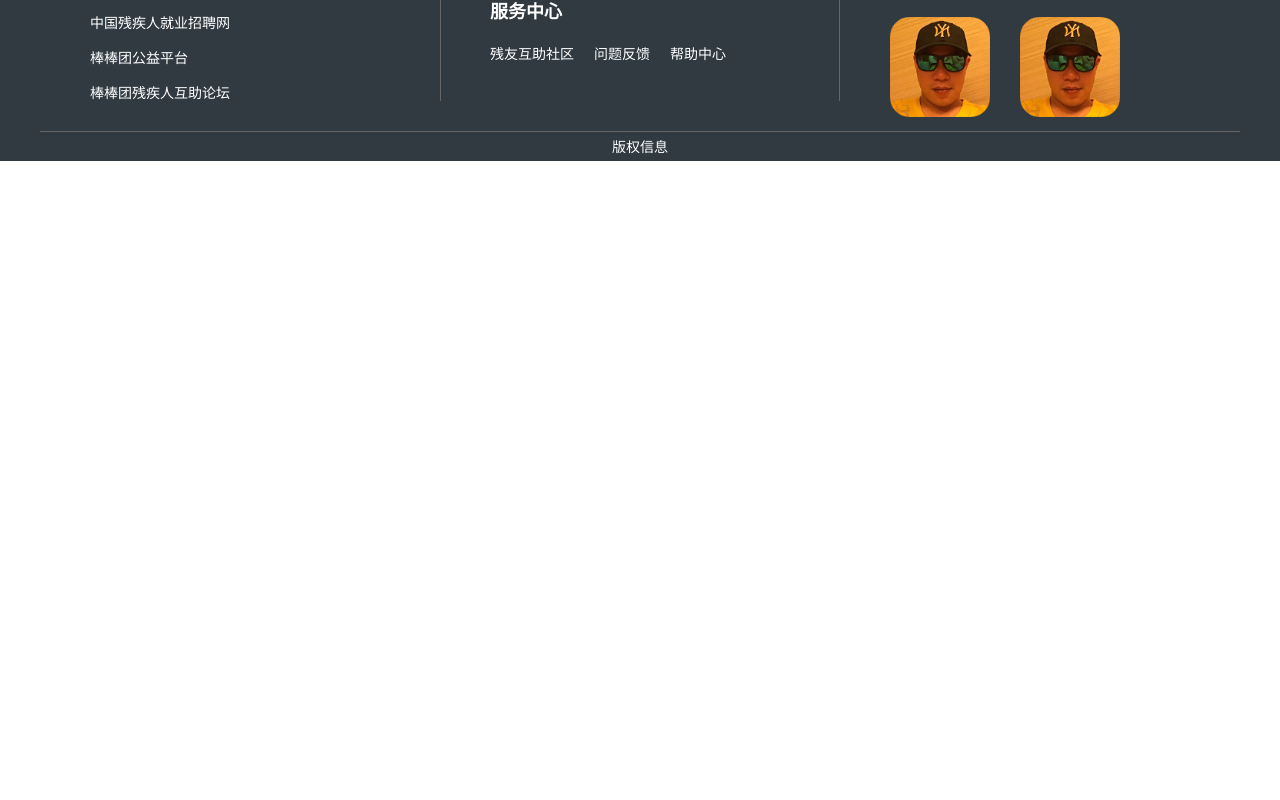
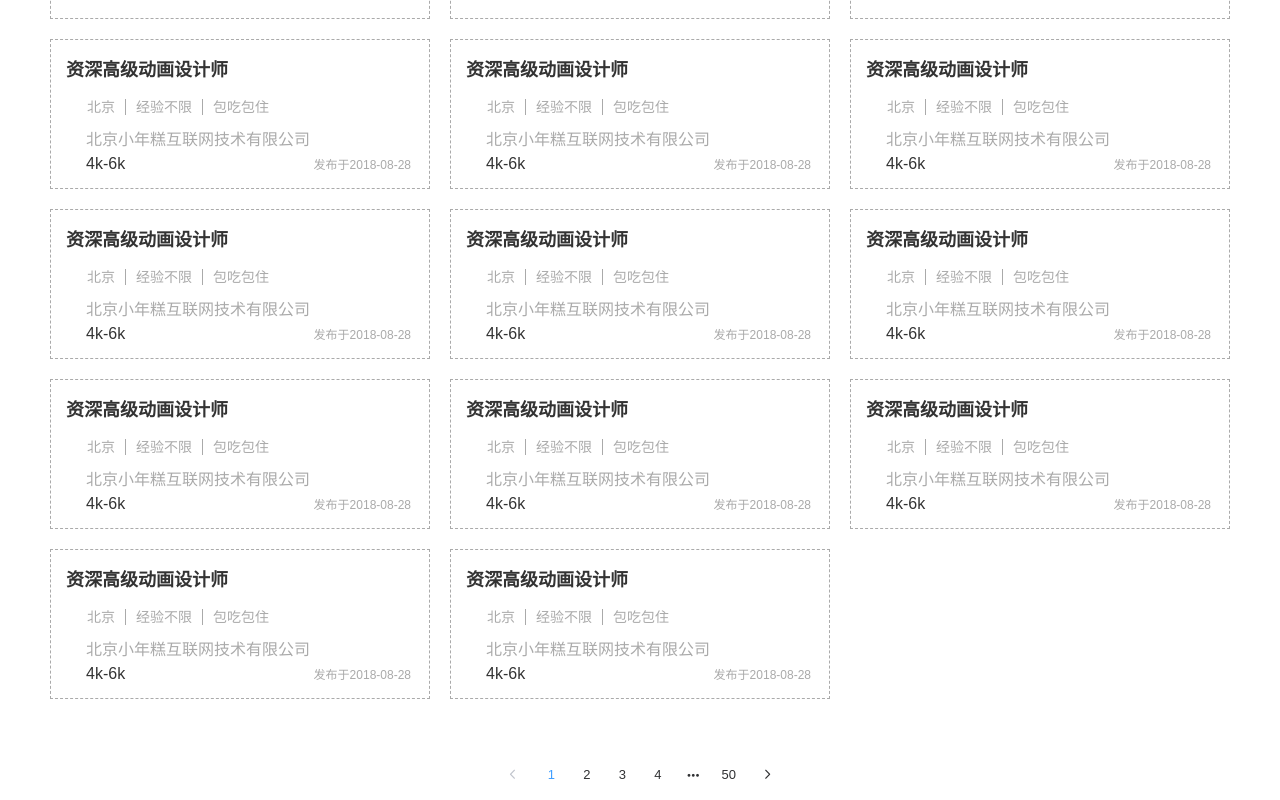
Before and after one commit to hero-ho/cjrgotowork, a Vue app: page /#/home in a window 1280 px wide. Shown: the part 920-1720 px from the top of the page. Before the commit the page ends 1082 px from the top, so only its background shows below. Built offline with nearby package versions, Linux system fonts and the light colour scheme.

Commit message:
item card and elementUI pagination added

```diff
--- /dev/null
+++ b/src/components/jobItem/JobItem.vue
@@ -0,0 +1,79 @@
+<template>
+  <div class="job-item">
+    <div class="title">资深高级动画设计师</div>
+    <div class="info">
+      <div class="detail">
+        <span class="city">北京</span>
+        <span class="experience">经验不限</span>
+        <span class="perks">包吃包住</span>
+      </div>
+      <div class="company-name">北京小年糕互联网技术有限公司</div>
+    </div>
+    <div class="lower-detail">
+      <span class="salary">4k-6k</span>
+      <span class="post-date">
+        发布于2018-08-28
+      </span>
+    </div>
+  </div>
+</template>
+
+<script>
+export default {
+  name: 'JobItem'
+}
+</script>
+
+<style lang="less" scoped>
+.job-item {
+  box-sizing: border-box;
+  .lower-detail{
+    position: absolute;
+    bottom: 15px;
+    left: 35px;
+    width: 325px;
+    display: flex;
+    justify-content: space-between;
+    font-size: 16px;
+    color: #333;
+    .post-date{
+      font-size: 12px;
+      color: #aaaaaa;
+    }
+  }
+  position: relative;
+  margin: 10px 10px;
+  height: 150px;
+  border: 1px dashed #aaaaaa;
+  width: 380px;
+  padding: 15px;
+  .title {
+    font-size: 18px;
+    font-weight: 600;
+    font-family: PingFang-SC-Regular;
+    text-align: left;
+    color: #333;
+    padding-bottom: 15px;
+  }
+  .info {
+    padding: 0 20px 0 20px;
+    .detail{
+      padding-bottom: 10px;
+      font-size: 14px;
+      color: #aaaaaa;
+      &>span{
+        padding: 0 10px;
+        border-left: 1px solid #aaaaaa;
+      }
+      &>span:first-child{
+        padding-left: 0;
+        border-left: 1px solid transparent;
+      }
+    }
+    .company-name {
+      color: #aaaaaa;
+    }
+  }
+}
+
+</style>
--- a/src/components/jobList/JobList.vue
+++ b/src/components/jobList/JobList.vue
@@ -13,7 +13,7 @@
               @change="handleChange"
               >
             </el-cascader>
-            <el-select v-model="currentDistrict" filterable placeholder="工作地区">
+            <el-select :disabled=!districts v-model="currentDistrict" filterable placeholder="工作地区">
               <el-option
                 v-for="item in districts"
                 :key="item.id"
@@ -27,20 +27,49 @@
       <span data-sort="date" class="active">发布时间</span>
       <span data-sort="popularity">热度</span>
     </div>
+    <div class="job-items">
+      <JobItem />
+      <JobItem />
+      <JobItem />
+      <JobItem />
+      <JobItem />
+      <JobItem />
+      <JobItem />
+      <JobItem />
+      <JobItem />
+      <JobItem />
+      <JobItem />
+      <JobItem />
+      <JobItem />
+      <JobItem />
+    </div>
+    <div class="pagination">
+      <el-pagination
+        :page-size="20"
+        :pager-count="5"
+        layout="prev, pager, next"
+        :total="1000">
+      </el-pagination>
+    </div>
   </div>
 </template>
 
 <script>
-import { Row, Col, Select, Option, Cascader } from 'element-ui'
+import JobItem from '../jobItem/JobItem'
+import { Row, Col, Select, Option, Cascader, Pagination } from 'element-ui'
 import Vue from 'vue'
 import { province } from './provinces'
 import { cities } from './cities'
 import { districts } from './districts'
 Vue.use(Cascader)
+Vue.use(Pagination)
 Vue.use([Row, Col, Select, Option])
 
 export default {
   name: 'JobList',
+  components: {
+    JobItem
+  },
   created() {
     this.province = province.map(e => {
       return {
@@ -61,8 +90,9 @@ export default {
   },
   data() {
     return {
+      pagerCount: 6,
       province,
-      districts,
+      districts: '',
       cities,
       currentDistrict: '',
       cityCode: '',
@@ -71,34 +101,43 @@ export default {
   },
   methods: {
     toggleActive(e) {
-      if (e.target.nodeName === 'SPAN') {
+      if (
+        e.target.nodeName === 'SPAN' &&
+        !Array.from(e.target.classList).includes('active')
+      ) {
         Array.from(e.currentTarget.querySelectorAll('span')).forEach(e => {
           e.classList.toggle('active')
         })
-        this.sortBy = e.target.dataset.sort;
+        this.sortBy = e.target.dataset.sort
         console.dir(this.sortBy)
       }
     },
     handleChange(value) {
       this.cityCode = value[1]
-      console.log(this.cityCode)
       this.districts = districts.filter(e => {
         return e.cityCode === this.cityCode
       })
-      console.log(this.districts)
     }
   }
 }
 </script>
 
 <style lang="less" scoped>
+.job-items {
+  display: flex;
+  flex-wrap: wrap;
+}
 .jobList {
+  .pagination{
+    margin: 50px auto 60px;
+    text-align: center;
+  }
   width: 1200px;
   margin: 0 auto;
 }
 .sort {
+  margin-bottom: 10px;
   border-bottom: 6px solid #ff9500;
-  margin-bottom: 20px;
   span {
     display: inline-block;
     height: 44px;
@@ -108,6 +147,9 @@ export default {
     line-height: 44px;
     text-align: center;
     cursor: pointer;
+  }
+  span:hover {
+    color: #ff9500;
   }
   span.active {
     background-color: #ff9500;
@@ -162,6 +204,7 @@ export default {
     .description {
       color: #333;
       font-size: 14px;
+      line-height: 2;
     }
   }
 }
```
Also changed, not shown: records/day2.png (added).
